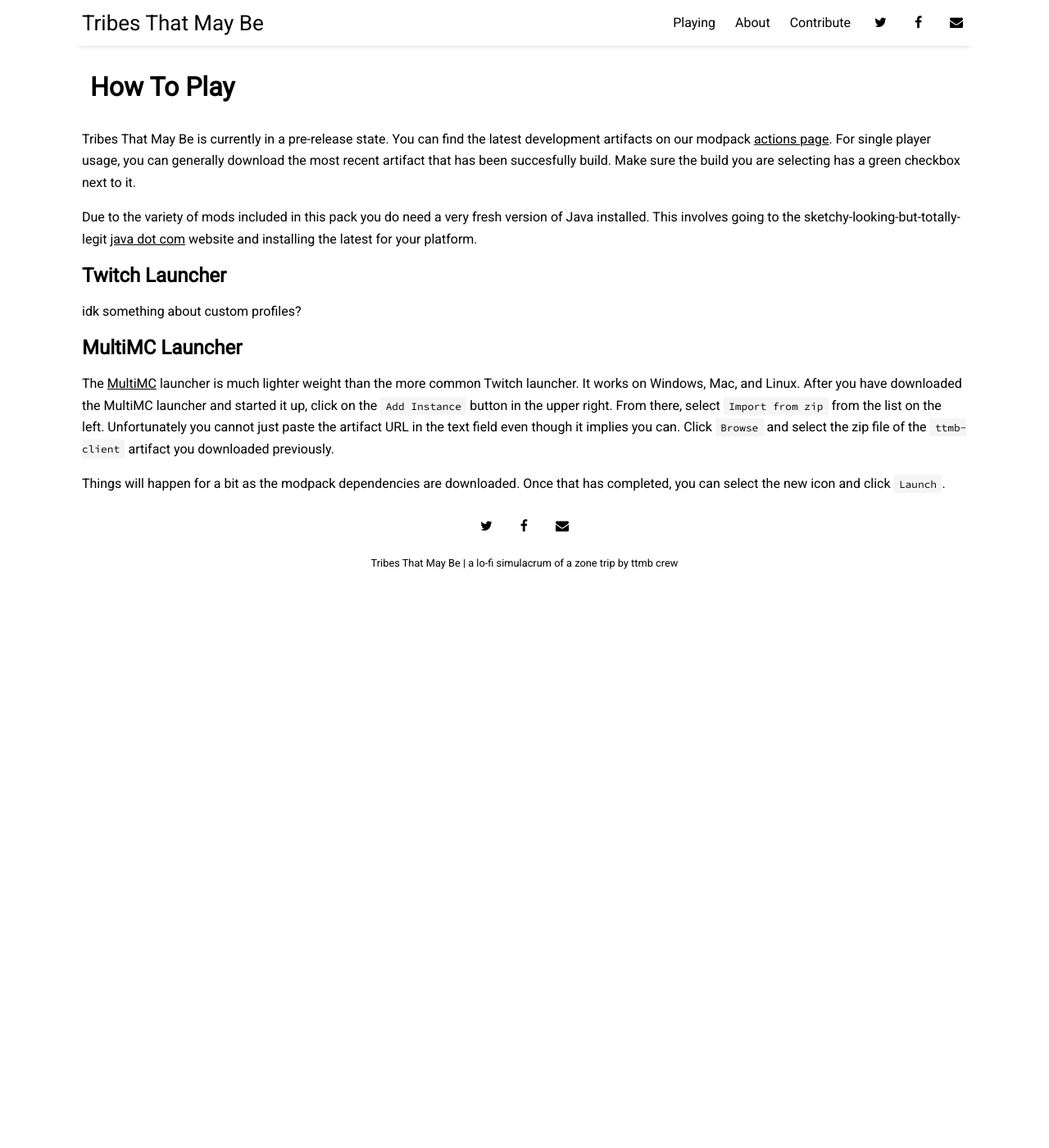
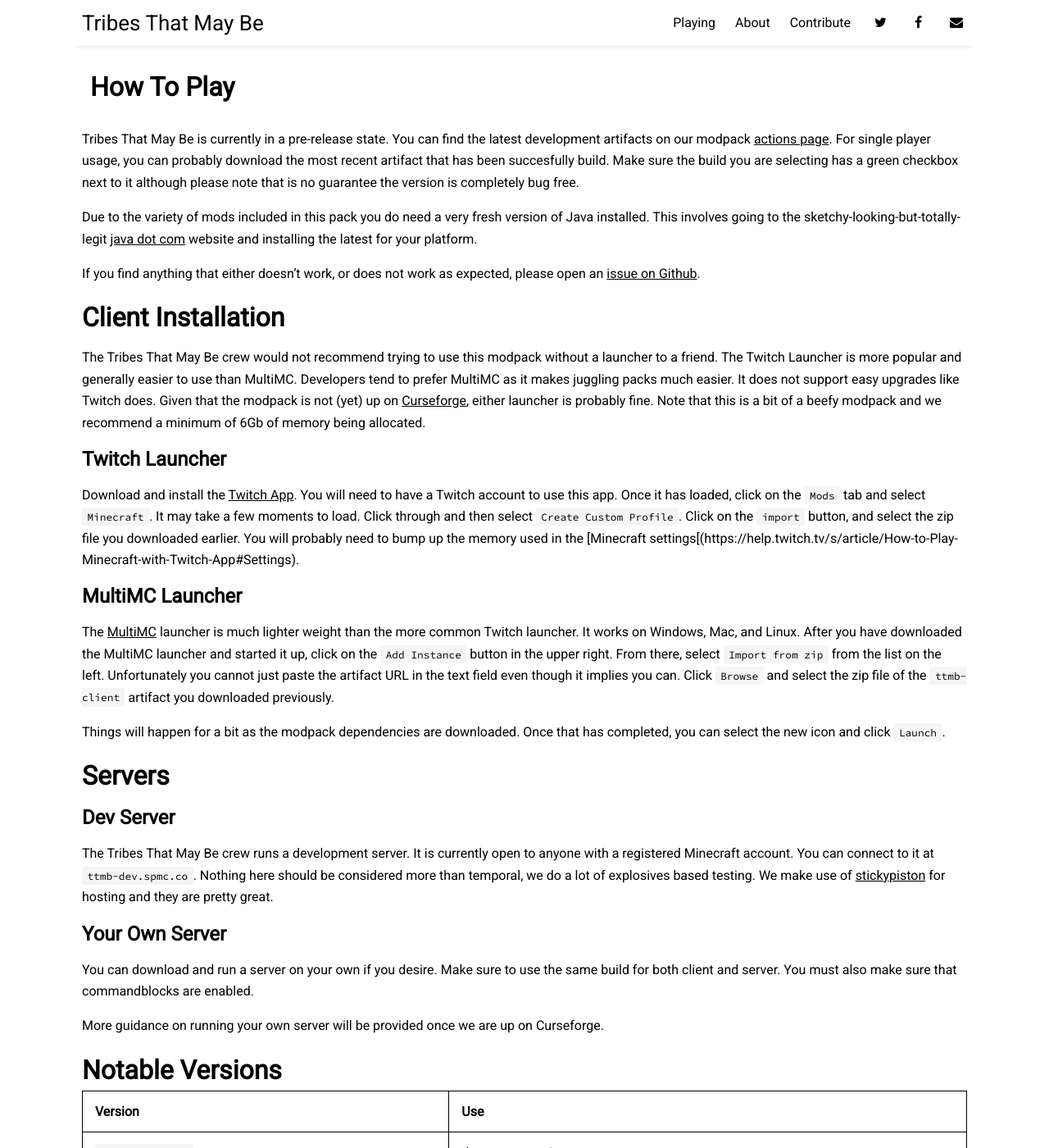
Before and after one commit to tribesthatmaybe/tribesthatmaybe.github.io, a Jekyll site: the page built from pages/playing.md, in a window 1280 px wide and 1400 px high. Shown: the whole window at 82% size. Built offline with Jekyll 4.4.1, drawn with Linux system fonts in a browser that asks for light colours; nearby versions of some CDN libraries; some of the changed text lies outside the part shown.

Commit message:
update the site tho

```diff
--- a/pages/playing.md
+++ b/pages/playing.md
@@ -5,16 +5,41 @@ author: gadget
 categories: pages
 ---
 
-Tribes That May Be is currently in a pre-release state. You can find the latest development artifacts on our modpack [actions page](https://github.com/tribesthatmaybe/modpack/actions?query=workflow%3Amake-modpack). For single player usage, you can generally download the most recent artifact that has been succesfully build. Make sure the build you are selecting has a green checkbox next to it.
+Tribes That May Be is currently in a pre-release state. You can find the latest development artifacts on our modpack [actions page](https://github.com/tribesthatmaybe/modpack/actions?query=workflow%3Amake-modpack). For single player usage, you can probably download the most recent artifact that has been succesfully build. Make sure the build you are selecting has a green checkbox next to it although please note that is no guarantee the version is completely bug free.
 
 Due to the variety of mods included in this pack you do need a very fresh version of Java installed. This involves going to the sketchy-looking-but-totally-legit [java dot com](https://www.java.com/) website and installing the latest for your platform.
 
+If you find anything that either doesn't work, or does not work as expected, please open an [issue on Github](https://github.com/tribesthatmaybe/modpack/issues).
+
+# Client Installation
+
+The Tribes That May Be crew would not recommend trying to use this modpack without a launcher to a friend. The Twitch Launcher is more popular and generally easier to use than MultiMC. Developers tend to prefer MultiMC as it makes juggling packs much easier. It does not support easy upgrades like Twitch does. Given that the modpack is not (yet) up on [Curseforge](https://www.curseforge.com/), either launcher is probably fine. Note that this is a bit of a beefy modpack and we recommend a minimum of 6Gb of memory being allocated.
+
 ## Twitch Launcher
 
-idk something about custom profiles?
+Download and install the [Twitch App](https://www.twitch.tv/downloads). You will need to have a Twitch account to use this app. Once it has loaded, click on the `Mods` tab and select `Minecraft`. It may take a few moments to load. Click through and then select `Create Custom Profile`. Click on the `import` button, and select the zip file you downloaded earlier. You will probably need to bump up the memory used in the [Minecraft settings[(https://help.twitch.tv/s/article/How-to-Play-Minecraft-with-Twitch-App#Settings).
 
 ## MultiMC Launcher
 
 The [MultiMC](https://multimc.org/) launcher is much lighter weight than the more common Twitch launcher. It works on Windows, Mac, and Linux. After you have downloaded the MultiMC launcher and started it up, click on the `Add Instance` button in the upper right. From there, select `Import from zip` from the list on the left. Unfortunately you cannot just paste the artifact URL in the text field even though it implies you can. Click `Browse` and select the zip file of the `ttmb-client` artifact you downloaded previously.
 
 Things will happen for a bit as the modpack dependencies are downloaded. Once that has completed, you can select the new icon and click `Launch`.
+
+# Servers
+
+## Dev Server
+
+The Tribes That May Be crew runs a development server. It is currently open to anyone with a registered Minecraft account. You can connect to it at `ttmb-dev.spmc.co`. Nothing here should be considered more than temporal, we do a lot of explosives based testing. We make use of [stickypiston](https://stickypiston.co/) for hosting and they are pretty great.
+
+## Your Own Server
+
+You can download and run a server on your own if you desire. Make sure to use the same build for both client and server. You must also make sure that commandblocks are enabled.
+
+More guidance on running your own server will be provided once we are up on Curseforge.
+
+# Notable Versions
+
+| Version | Use |
+| ------- | --- |
+| [`0.0.1-07092f3c`](https://github.com/tribesthatmaybe/modpack/actions/runs/154559356) | dev server version |
+| [`0.0.1-099b4a21`](https://github.com/tribesthatmaybe/modpack/actions/runs/159692991) | latest "stable" dev release |
```
Also changed, not shown: _posts/2020-07-02-contribute.md (+1 -1 lines).
